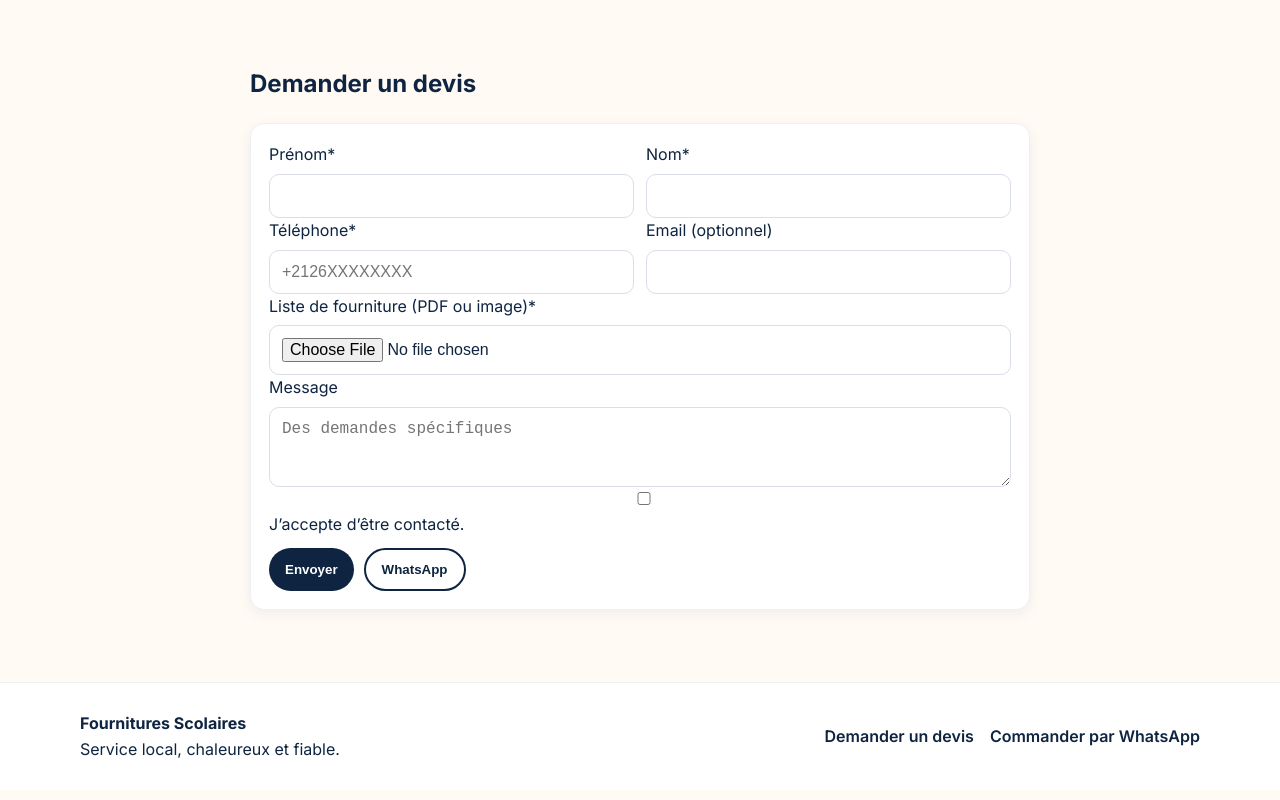
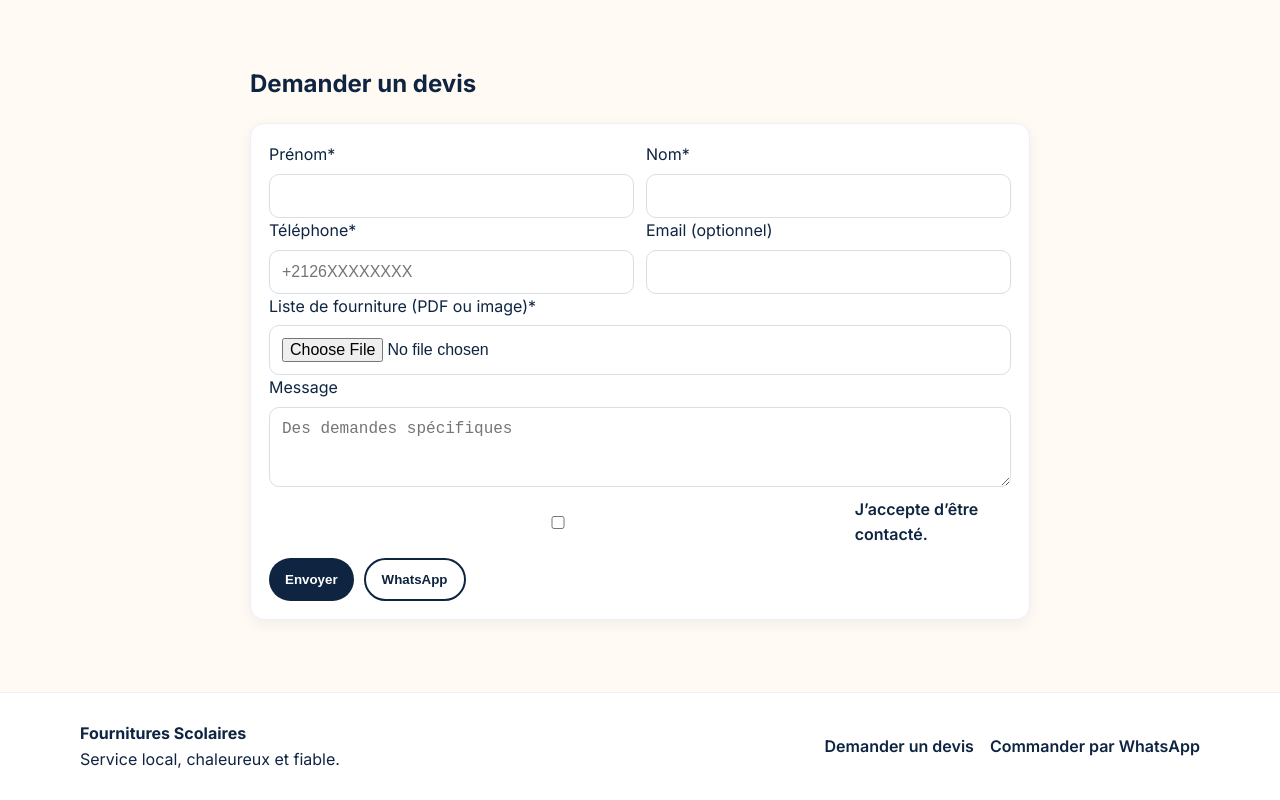
Before and after one commit to Ilyelma/Librairie-test, a website: page index.html in a window 1280 px wide. Shown: the part 1380-2180 px from the top of the page. Drawn offline with Linux system fonts and the light colour scheme.

Commit message:
Update styles.css

```diff
--- a/styles.css
+++ b/styles.css
@@ -31,13 +31,25 @@
 .btn.ghost{background:transparent;color:var(--ink);border:2px solid var(--ink)}.btn:focus-visible{outline:3px solid var(--ring)}
 .site-footer{padding:28px 0;border-top:1px solid #eef0f4;background:#fff}
 .footer-grid{display:grid;grid-template-columns:1.4fr 1fr;align-items:center}.foot-links{display:flex;gap:16px;justify-content:flex-end}.foot-links a{text-decoration:none;color:var(--ink);font-weight:600}
-label.consent {
-  display: inline-flex;
-  align-items: center;
-  gap: 6px;
-  margin-top: 10px;
+/* Range la case + texte sur une seule ligne, à gauche */
+.consent-row{
+  display:flex;
+  align-items:center;
+  gap:8px;
+  margin-top:10px;
+  /* si ton formulaire utilise une grille 2 colonnes, ceci force la rangée à prendre toute la largeur */
+  grid-column: 1 / -1;
 }
-label.consent input[type="checkbox"] {
-  margin: 0;
+
+/* annule les styles globaux des labels pour CE label seulement */
+.consent-row label{
+  display:inline;           /* au lieu du display:flex global */
+  font-weight:600;
+  margin:0;
 }
+
+.consent-row input[type="checkbox"]{
+  margin:0;                 /* pas d’écart bizarre */
+}
+
 @media (max-width:900px){.hero-grid{grid-template-columns:1fr;text-align:center}.cta-row{justify-content:center}.cards{grid-template-columns:1fr}.grid-2{grid-template-columns:1fr}.footer-grid{grid-template-columns:1fr;gap:12px}.foot-links{justify-content:flex-start}}
```
